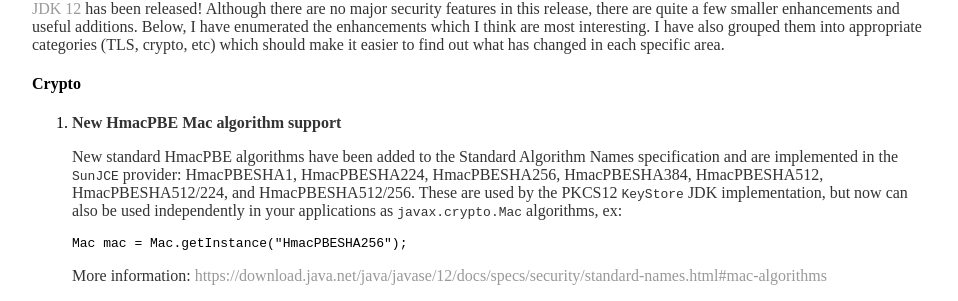
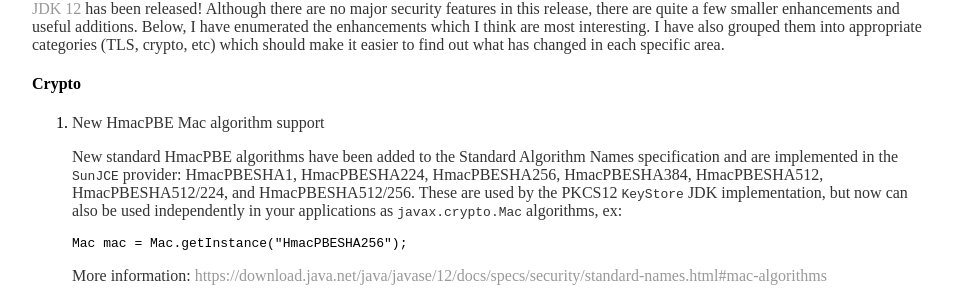
Before and after one commit to seanjmullan/seanjmullan.github.io, a Jekyll site: the page built from _posts/2019-03-19-jdk12.md, in a window 1280 px wide. Shown: the part 192-493 px from the top of the page, without its empty margins (160-1118 px from the left). Built offline with Jekyll 4.4.1, drawn with Linux system fonts in a browser that asks for light colours.

Commit message:
Update 2019-03-19-jdk12.md

```diff
--- a/_posts/2019-03-19-jdk12.md
+++ b/_posts/2019-03-19-jdk12.md
@@ -12,7 +12,7 @@
 
 #### Crypto
 
-1.  **New HmacPBE Mac algorithm support**
+1.  New HmacPBE Mac algorithm support
 
     New standard HmacPBE algorithms have been added to the Standard Algorithm
     Names specification and are implemented in the `SunJCE` provider:
```
